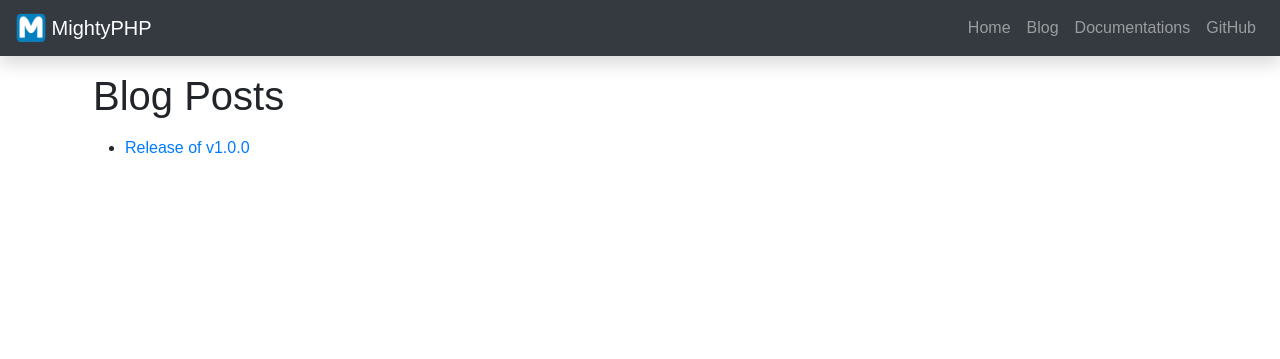
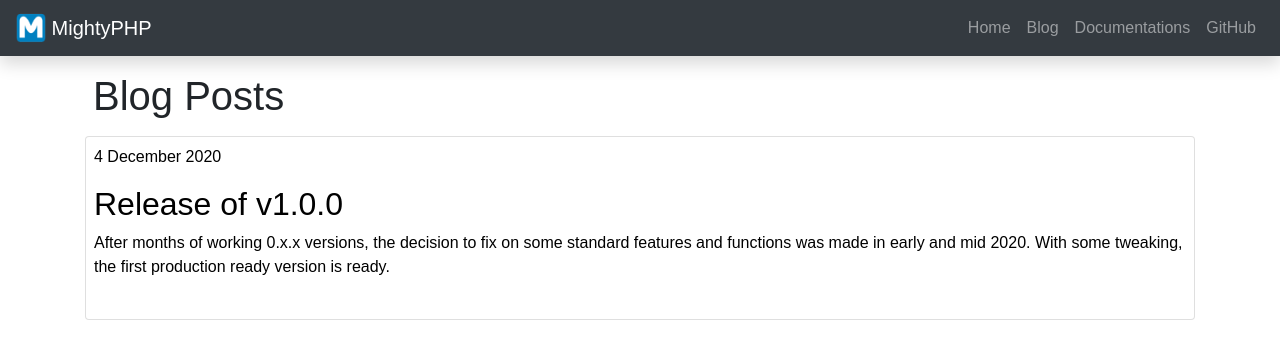
Before and after one commit to MightyPHP/MightyPHP.github.io, a Jekyll site: the page built from blog.md, in a window 1280 px wide. Shown: the top 359 px of the page. Built offline with Jekyll 4.4.1, drawn with Linux system fonts in a browser that asks for light colours; nearby versions of some CDN libraries.

Commit message:
updates to blogs UI

```diff
--- a/_includes/navbar.html
+++ b/_includes/navbar.html
@@ -45,6 +45,9 @@
                 <a class="nav-link" href="/">Home</a>
             </li>
             <li class="nav-item">
+                <a class="nav-link" href="/blog">Blog</a>
+            </li>
+            <li class="nav-item">
                 <a class="nav-link" href="{{ site.baseurl }}/docs">Documentations</a>
             </li>
             <li class="nav-item">
--- a/_layouts/blog.html
+++ b/_layouts/blog.html
@@ -28,6 +28,14 @@
             .max-width-xs{
                 max-width: 30%;
             }
+
+            a:hover {
+                text-decoration: none;
+            }
+
+            a {
+                color: initial;
+            }
         </style>
     </head>
     <body>
--- a/_posts/2020-12-04-release-of-v1.0.0.md
+++ b/_posts/2020-12-04-release-of-v1.0.0.md
@@ -2,10 +2,11 @@
 layout: blog
 title:  "Release of v1.0.0"
 date:   2020-12-04 16:23:32 +0800
-categories: blog
+dateLabel: "4 December 2020"
+categories: announcement
+permalink: /blog/:year/:month/:day/:title/
 ---
-<h1>The first official production version of MightyPHP!</h1>
-
+<h2>{{ page.title }}</h2>
 After months of working 0.x.x versions, the decision to fix on some standard features and functions was made in early and mid 2020. With some tweaking, the first production ready version is ready.
 
 ## What's new?
--- a/blog.md
+++ b/blog.md
@@ -6,10 +6,13 @@ layout: blog
 ---
 <h1 class="py-2 px-2">Blog Posts</h1>
 
-<ul>
+<div class="row">
   {% for post in site.posts %}
-    <li>
-      <a href="{{ post.url }}">{{ post.title }}</a>
-    </li>
+    <div class="col-12">
+      <a class="text-decoration-none" href="{{ post.url }}"><div class="card px-2 py-2">
+        <caption class="text-muted">{{ post.dateLabel}}</caption>
+        <p>{{ post.excerpt }}</p>
+      </div></a>
+    </div>
   {% endfor %}
-</ul>
+</div>
```
